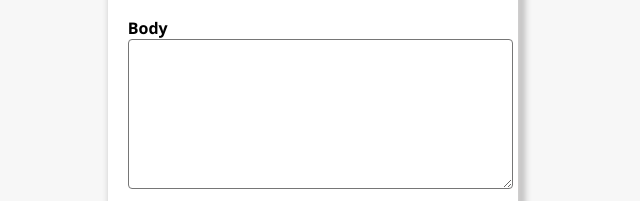
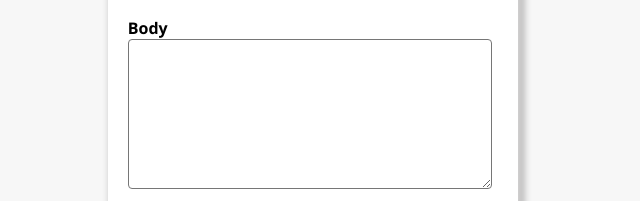
Before and after one commit to Bushappagari-Dhanunjaya/Mass_Mail_Dispatcher, a plain HTML site: page index.html in a window 1280 px wide. Shown: the part 282-483 px from the top of the page, 608-1248 px from the left. Drawn offline with Linux system fonts and the light colour scheme.

Commit message:
Update index.html

```diff
--- a/index.html
+++ b/index.html
@@ -26,7 +26,7 @@
                     <label for="subject">Subject</label>
                     <input type="text" id="subject" placeholder="subject" name="subject" required>
                     <label for="ebody">Body</label>
-                    <textarea name="" id="ebody" cols="35" rows="6"></textarea>
+                    <textarea name="" id="ebody" cols="33" rows="6"></textarea>
                     <button type="submit" class="btn">Send <i class="fa-solid fa-arrow-right" id="right-arrow"></i></button>
                 </form>
             </div>
```
